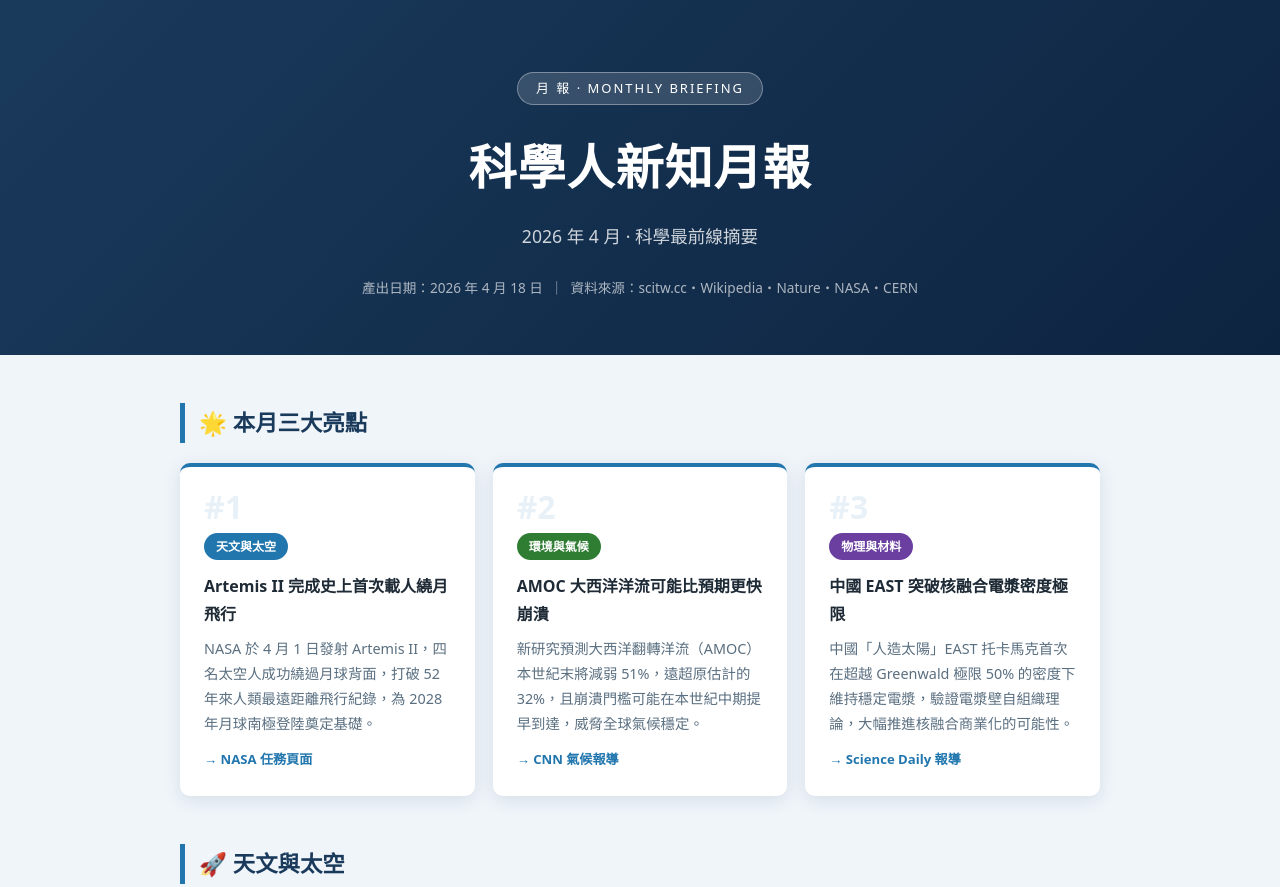
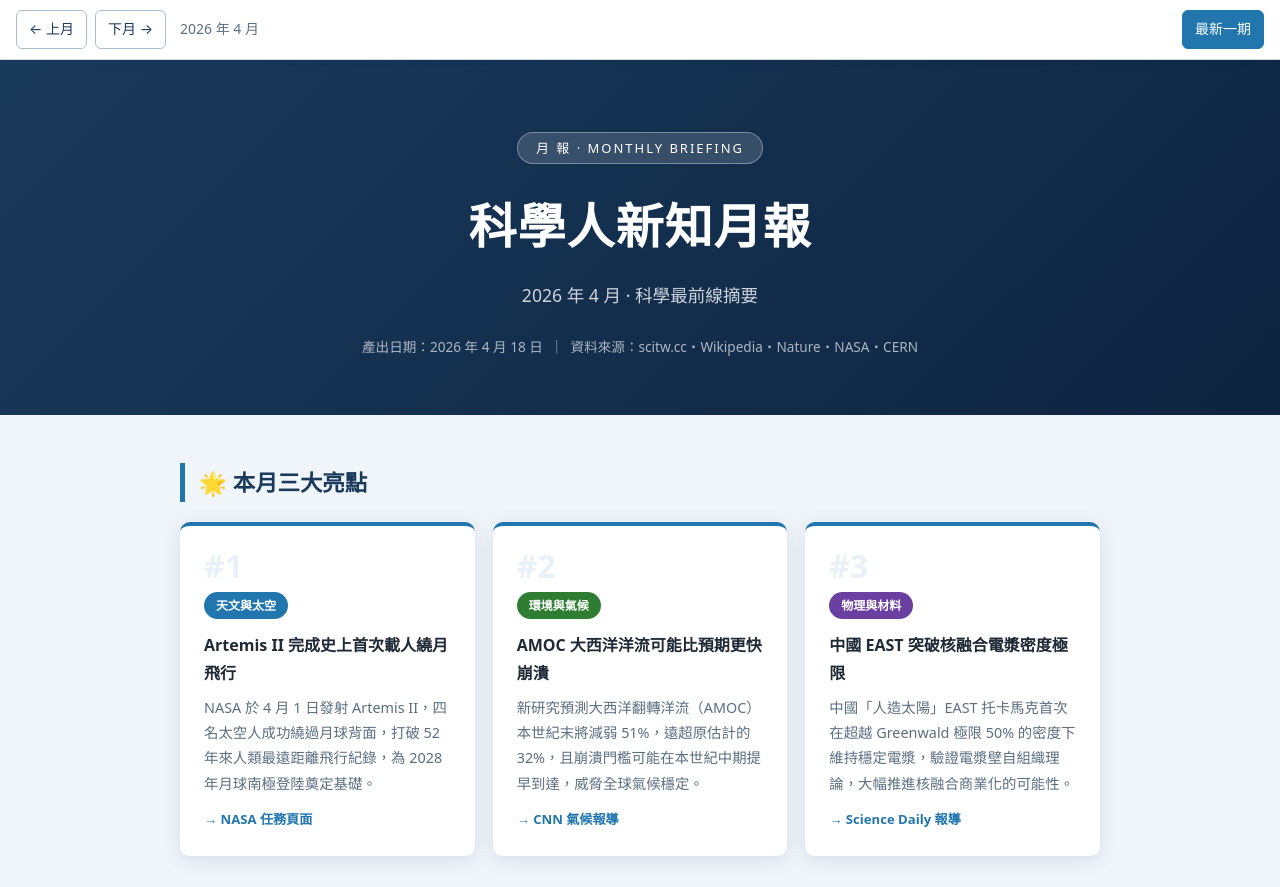
Before and after one commit to delightening/scitw, a plain HTML site: page Briefings/科學人/科學人新知月報202604.html in a window 1280 px wide. Shown: the top 887 px of the page. Drawn offline with Linux system fonts and the light colour scheme.

Commit message:
feat: / 自動跳轉 /latest，並在月報頂端加上下月導覽列

```diff
--- a/Briefings/科學人/科學人新知月報202604.html
+++ b/Briefings/科學人/科學人新知月報202604.html
@@ -163,6 +163,37 @@
   </style>
 </head>
 <body>
+
+<!-- scitw-nav:start -->
+<nav id="scitw-nav" style="position:sticky;top:0;z-index:9999;background:rgba(255,255,255,.96);backdrop-filter:blur(8px);border-bottom:1px solid #d0dbe6;padding:10px 16px;display:flex;gap:8px;align-items:center;font-family:system-ui,-apple-system,'Noto Sans TC','PingFang TC','Microsoft JhengHei',sans-serif;font-size:14px;box-shadow:0 2px 6px rgba(26,58,92,.06);">
+  <button data-scitw="prev" style="cursor:pointer;padding:6px 12px;border:1px solid #a8bdd0;border-radius:6px;background:#fff;color:#1a3a5c;font:inherit;">← 上月</button>
+  <button data-scitw="next" style="cursor:pointer;padding:6px 12px;border:1px solid #a8bdd0;border-radius:6px;background:#fff;color:#1a3a5c;font:inherit;">下月 →</button>
+  <span data-scitw="label" style="color:#5a6f80;margin-left:6px;"></span>
+  <a href="/latest" style="margin-left:auto;padding:6px 12px;border:1px solid #2176ae;border-radius:6px;background:#2176ae;color:#fff;text-decoration:none;">最新一期</a>
+</nav>
+<script>
+(function(){
+  var nav = document.getElementById('scitw-nav');
+  if (!nav) return;
+  var m = location.pathname.match(/(\d{6})\.html$/);
+  if (!m) { nav.style.display='none'; return; }
+  var ym = m[1];
+  var y = parseInt(ym.slice(0,4),10), mo = parseInt(ym.slice(4,6),10);
+  function shift(delta){
+    var yy=y, mm=mo+delta;
+    while(mm>12){mm-=12;yy++;}
+    while(mm<1){mm+=12;yy--;}
+    return yy + String(mm).padStart(2,'0');
+  }
+  function urlFor(targetYm){
+    return location.pathname.replace(/\d{6}\.html$/, targetYm + '.html');
+  }
+  nav.querySelector('[data-scitw="label"]').textContent = y + ' 年 ' + mo + ' 月';
+  nav.querySelector('[data-scitw="prev"]').addEventListener('click', function(){ location.href = urlFor(shift(-1)); });
+  nav.querySelector('[data-scitw="next"]').addEventListener('click', function(){ location.href = urlFor(shift(+1)); });
+})();
+</script>
+<!-- scitw-nav:end -->
 
 <!-- ══ 封面 ══ -->
 <header class="cover">
```
Also changed, not shown: scripts/nav-snippet.html (added, +30 -0 lines), 2 other files.
